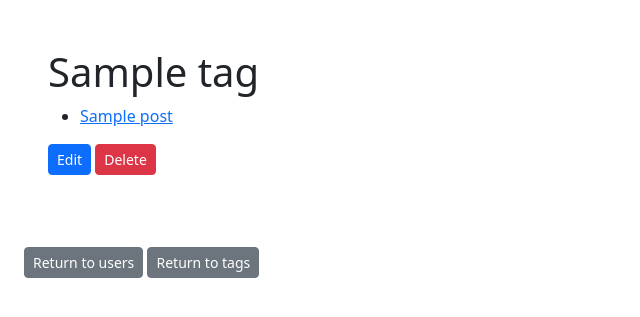
After one commit to jeschoy/flask-blogly, a Flask app: page /tags/1 in a window 1280 px wide. The commit adds this page. Shown: the top 317 px of the page, without its empty margins (0-640 px from the left). Run offline with Flask 3, Linux system fonts and the light colour scheme; tables that the repository leaves empty hold one stand-in row (values such as "Sample post").

Commit message:
completed part three

```diff
--- a/app.py
+++ b/app.py
@@ -2,7 +2,7 @@
 
 from flask import Flask, render_template, redirect, request
 from flask_debugtoolbar import DebugToolbarExtension
-from models import db, connect_db, User, Posts, DEFAULT_URL
+from models import db, connect_db, User, Posts, DEFAULT_URL, Tags, PostTag
 
 app = Flask(__name__)
 
@@ -92,7 +92,8 @@ def post_page(post_id):
 def edit_post(post_id):
   """Show post edit page"""
   post = Posts.query.get_or_404(post_id)
-  return render_template('posts/edit.html', post=post)
+  tags = Tags.query.all()
+  return render_template('posts/edit.html', post=post, tags=tags)
 
 @app.route('/posts/<int:post_id>/edit', methods=["POST"])
 def update_post(post_id):
@@ -101,6 +102,8 @@ def update_post(post_id):
 
   post.title = request.form['title']
   post.content = request.form['content']
+  tag_ids = [int(num) for num in request.form.getlist("tags")]
+  post.tags = Tags.query.filter(Tags.id.in_(tag_ids)).all()
 
   db.session.add(post)
   db.session.commit()
@@ -111,15 +114,18 @@ def update_post(post_id):
 def new_post_form(user_id):
   """To show form to add new post"""
   user = User.query.get_or_404(user_id)
-  return render_template('posts/new.html', user=user)
+  tags = Tags.query.all()
+  return render_template('posts/new.html', user=user, tags=tags)
 
 @app.route('/users/<int:user_id>/new', methods=["POST"])
 def add_new_post(user_id):
   """Adding new post to the database"""
   user = User.query.get_or_404(user_id)
+  tag_ids = [int(num) for num in request.form.getlist("tags")]
+  tags = Tags.query.filter(Tags.id.in_(tag_ids)).all()
   new_post = Posts(
     title=request.form['title'],
-    content=request.form['content'], user=user)
+    content=request.form['content'], user=user, tags=tags)
 
   db.session.add(new_post)
   db.session.commit()
@@ -133,3 +139,50 @@ def delete_post(post_id):
   db.session.delete(post)
   db.session.commit()
   return redirect(f'/users/{post.user_id}')
+
+@app.route('/tags')
+def show_tags():
+  """Show page of all tags"""
+  tags = Tags.query.all()
+  return render_template('/tags/tags.html', tags=tags)
+
+@app.route('/tags/new')
+def new_tag_form():
+  """Show form to add new tag"""
+  return render_template('/tags/new.html')
+
+@app.route('/tags/new', methods=["POST"])
+def add_tag():
+  """Adding new tags to the database"""
+
+  new_tag = Tags(name=request.form['tags'])
+
+  db.session.add(new_tag)
+  db.session.commit()
+
+  return redirect('/tags')
+
+@app.route('/tags/<int:tags_id>/edit')
+def edit_tag(tags_id):
+  """Show tag edit page"""
+  tags = Tags.query.get_or_404(tags_id)
+  return render_template('tags/edit.html', tags=tags)
+
+@app.route('/tags/<int:tags_id>/edit', methods=["POST"])
+def update_tags(tags_id):
+  """To submit edited tag"""
+  tags = Tags.query.get_or_404(tags_id)
+
+  tags.name = request.form['tags']
+
+  db.session.add(tags)
+  db.session.commit()
+
+  return redirect(f'/tags')
+
+@app.route('/tags/<int:tags_id>')
+def tags_page(tags_id):
+  """To show posts under tags"""
+  tags = Tags.query.get_or_404(tags_id)
+
+  return render_template('tags/posts.html', tags=tags)
--- /dev/null
+++ b/templates/tags/posts.html
@@ -0,0 +1,37 @@
+{% extends 'base.html' %} {% block title %}{{tags.name}}{% endblock %} {%
+  block content %}
+
+    <div class="col-sm-10 col-12 row p-5">
+      <h1>{{ tags.name }}</h1>
+      <div>
+        <ul>
+          {% if tags.posts == [] %}
+          <p class="text-secondary">No posts for this tag yet!</p>
+        {% endif %}
+        {% for post in tags.posts %}
+          <li><a href="/posts/{{post.id}}">{{post.title}}</a></li>
+          {% endfor %}
+        </ul>
+      </div>
+      <form>
+        <button
+          class="btn btn-primary btn-sm"
+          formmethod="GET"
+          formaction="/tags/{{tags.id}}/edit"
+        >
+          Edit
+        </button>
+        <button
+          class="btn btn-danger btn-sm"
+          formmethod="POST"
+        >
+          Delete
+        </button>
+      </form>
+    </div>
+  </div>
+  <div class="p-4">
+    <a class="btn btn-secondary btn-sm" href="/users">Return to users</a>
+    <a class="btn btn-secondary btn-sm" href="/tags">Return to tags</a>
+  </div>
+  {% endblock %}
```
Also changed, not shown: models.py (+21 -4 lines), seed.py (+19 -1 lines), templates/posts/content.html (+21 -0 lines), templates/posts/edit.html (+40 -0 lines), templates/posts/new.html (+32 -1 lines), templates/tags/edit.html (added, +21 -0 lines), templates/tags/new.html (added, +20 -0 lines), templates/tags/tags.html (added, +13 -0 lines), templates/users/details.html (+4 -4 lines).
